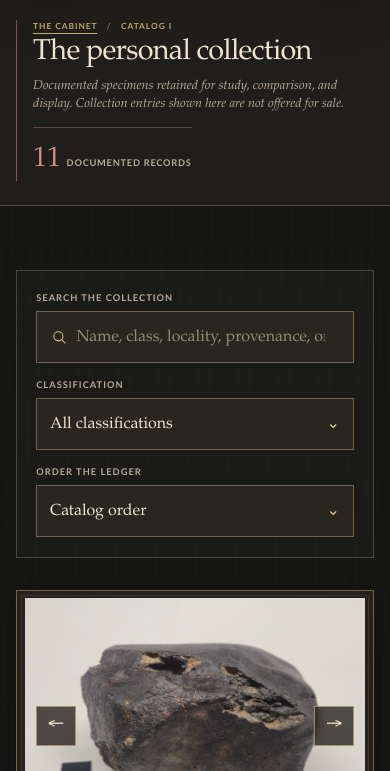
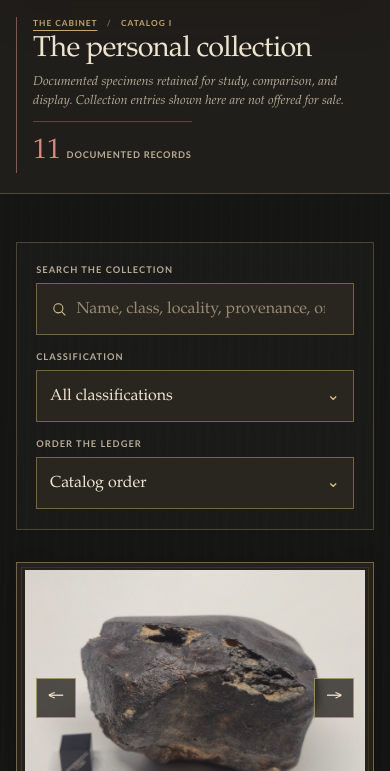
Before and after one commit to rayborg/meteorite-collection-shop-spacerocks, a website: page collection.html in a window 390 px wide. Shown: the part 329-1100 px from the top of the page. Drawn offline with Linux system fonts and the light colour scheme.

Commit message:
Tighten interior page spacing

```diff
--- a/styles.css
+++ b/styles.css
@@ -792,7 +792,7 @@ textarea:focus-visible {
   border-top: 1px solid #a9926d;
 }
 
-.interior-title-band { padding: 1.5rem 0 1.7rem; color: var(--ink); background: rgba(33, 31, 28, .95); border-bottom: 1px solid var(--rule); }
+.interior-title-band { padding: 1.25rem 0 1.4rem; color: var(--ink); background: rgba(33, 31, 28, .95); border-bottom: 1px solid var(--rule); }
 .interior-title-panel { padding-left: 1rem; border-left: 1px solid rgba(213, 139, 128, .55); }
 .interior-title-panel > p:first-child { margin: 0 0 .4rem; color: var(--brass-ink); font-family: var(--sans); font-size: .52rem; font-weight: 700; letter-spacing: .12em; text-transform: uppercase; }
 .interior-title-panel > p:first-child a { text-underline-offset: .22rem; }
@@ -820,7 +820,7 @@ textarea:focus-visible {
 }
 .catalog-title-count strong { color: var(--rust-light); font-family: var(--display); font-size: 1.75rem; font-weight: 400; letter-spacing: 0; }
 
-.catalog-page { padding-block: 4rem 6rem; }
+.catalog-page { padding-block: 3rem 5.25rem; }
 .catalog-result-heading { display: flex; justify-content: flex-end; align-items: baseline; margin-bottom: .9rem; padding-bottom: .7rem; border-bottom: 3px double var(--rule); }
 .catalog-result-heading p { margin: 0; color: var(--ink-soft); font-family: var(--sans); font-size: .58rem; font-weight: 700; letter-spacing: .08em; text-transform: uppercase; }
 .catalog-result-heading strong { margin-right: .25rem; color: var(--rust-light); font-family: var(--display); font-size: 1.35rem; font-weight: 400; letter-spacing: 0; }
@@ -873,7 +873,7 @@ textarea:focus-visible {
   grid-template-columns: minmax(0, .9fr) minmax(0, 1.1fr);
   align-items: start;
   gap: 1.5rem;
-  padding-block: 4rem 6rem;
+  padding-block: 3rem 5.25rem;
 }
 
 .order-panel,
@@ -1066,9 +1066,9 @@ textarea:focus-visible {
   .buying-notes { grid-template-columns: 1fr; gap: 2rem; padding-bottom: 6rem; }
   .resource-grid { grid-template-columns: 1fr; }
   .resource-card { min-height: 19rem; }
-  .interior-title-band { padding: 1.35rem 0 1.5rem; }
+  .interior-title-band { padding: 1.15rem 0 1.3rem; }
   .collection-title-panel { grid-template-columns: 1fr; }
-  .catalog-title-count { grid-column: 1; grid-row: 4; justify-self: start; margin-top: .85rem; padding: .7rem 0 0; border-top: 1px solid rgba(213, 139, 128, .35); border-left: 0; }
+  .catalog-title-count { grid-column: 1; grid-row: 4; justify-self: start; margin-top: .65rem; padding: .55rem 0 0; border-top: 1px solid rgba(213, 139, 128, .35); border-left: 0; }
 }
 
 @media (max-width: 820px) and (max-height: 520px) {
@@ -1082,7 +1082,7 @@ textarea:focus-visible {
   .catalog-tools { grid-template-columns: 1fr; }
   .book-tools { grid-template-columns: 1fr; }
   .catalog-page-heading { align-items: flex-start; flex-direction: column; gap: .8rem; }
-  .checkout-layout { padding-block: 3rem 4.5rem; }
+  .checkout-layout { padding-block: 2.5rem 4.25rem; }
   .order-panel, .checkout-form-panel { padding: 1rem; }
   .checkout-fields, .payment-options { grid-template-columns: 1fr; }
   .checkout-item { grid-template-columns: 4.5rem minmax(0, 1fr); }
```
